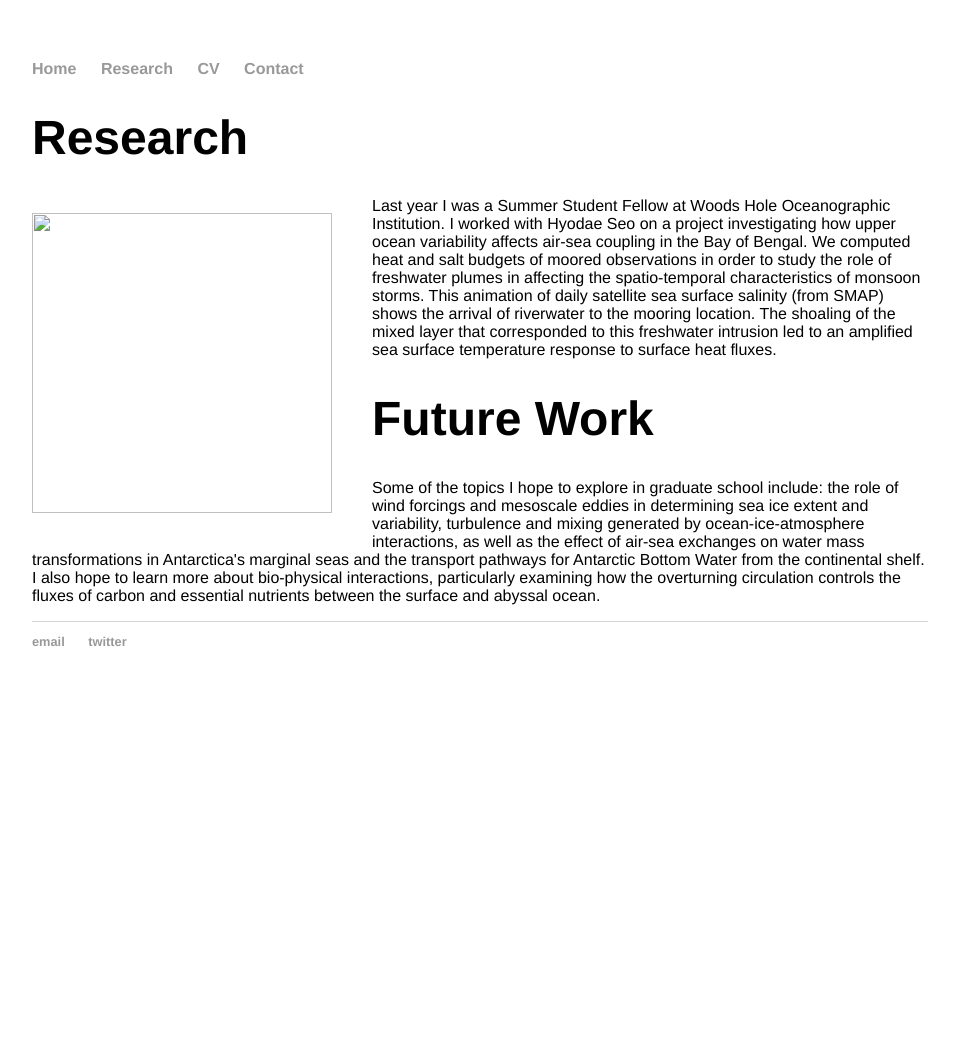
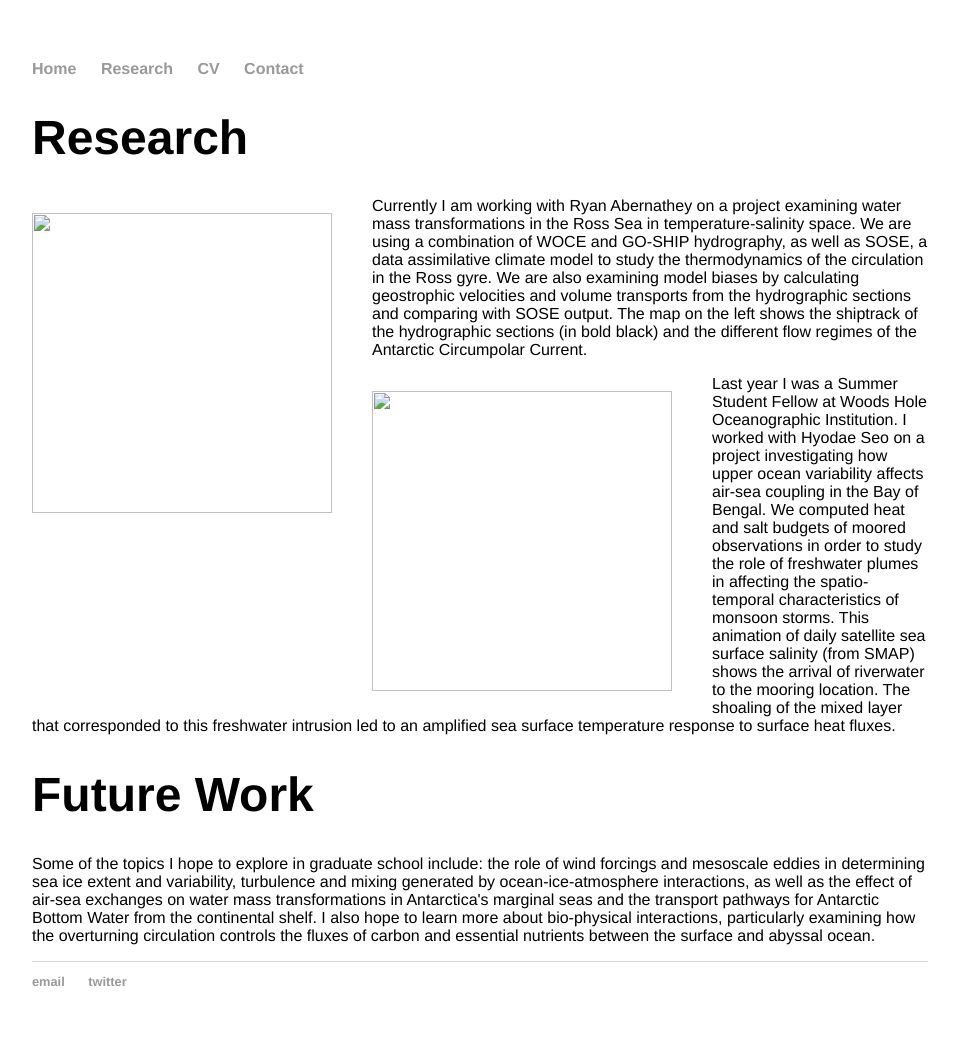
Before and after one commit to cprend/cprend.github.io, a Jekyll site: the page research/index.html, which Jekyll copies as it is, in a window 1280 px wide. Shown: the whole page, without its empty margins (160-1119 px from the left). Built offline with Jekyll 4.4.1, drawn with Linux system fonts in a browser that asks for light colours; before the commit the page ends 900 px from its top, so only the background shows below that.

Commit message:
Update index.html

```diff
--- a/research/index.html
+++ b/research/index.html
@@ -19,6 +19,16 @@
 			<div class="blurb">
 	<h1>Research</h1>
 			<div>
+			<p style="float: left;"><img style="margin-right:40px" src="ACC.jpg" width="300" height="300" class="inline"></p>
+			<p>Currently I am working with Ryan Abernathey on a project examining water mass transformations in the Ross Sea
+			in temperature-salinity space. We are using a combination of WOCE and GO-SHIP hydrography, as well as SOSE, a data assimilative
+			climate model to study the thermodynamics of the circulation in the Ross gyre. We are also examining model biases by
+			calculating geostrophic velocities and volume transports from the hydrographic sections and comparing with SOSE output. The
+			map on the left shows the shiptrack of the hydrographic sections (in bold black) and the different flow regimes of the
+			Antarctic Circumpolar Current.
+			</div>
+
+			<div>
 			<p style="float: left;"><img style="margin-right:40px" src="aug_sss.gif" width="300" height="300" class="inline"></p>
 			<p>Last year I was a Summer Student Fellow at Woods Hole Oceanographic Institution. I worked with Hyodae Seo on a project
 			investigating how upper ocean variability affects air-sea coupling in the Bay of Bengal. We computed heat and salt budgets
@@ -27,6 +37,7 @@
 			the mooring location. The shoaling of the mixed layer that corresponded to this freshwater intrusion led to an amplified
 			sea surface temperature response to surface heat fluxes.</p>
 			</div>
+
 	<h1>Future Work</h1>
 		<p>Some of the topics I hope to explore in graduate school include: the role of wind forcings and mesoscale eddies in determining
 		sea ice extent and variability, turbulence and mixing generated by ocean-ice-atmosphere interactions, as well as the effect of air-sea
```
